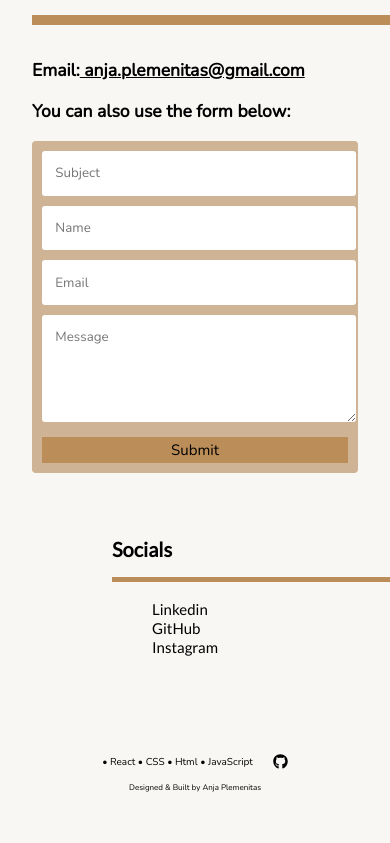
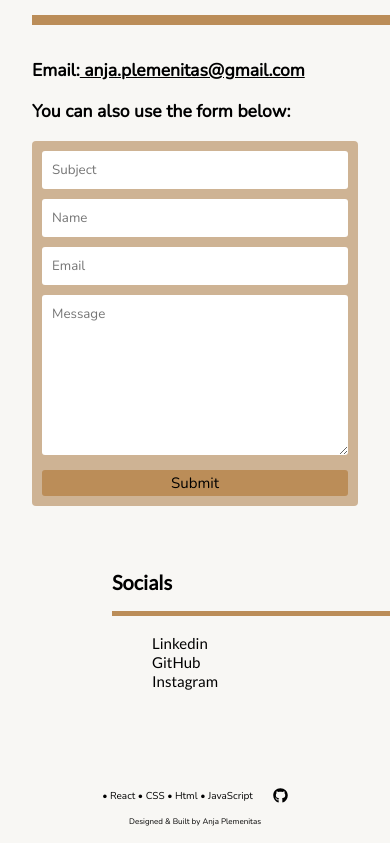
Before and after one commit to anjaplemenitas/react-portfolio, a React (Create React App) app: page / in a window 390 px wide. Shown: the part 1622-2465 px from the top of the page. Before the commit the page ends 2431 px from the top, so only its background shows below. Built offline with nearby package versions, Linux system fonts and the light colour scheme; the HTML template or start-up script is replaced by a standard one; a web font is replaced by a local one.

Commit message:
mobile responsivnes form fixed

```diff
--- a/src/components/contact/Contact.js
+++ b/src/components/contact/Contact.js
@@ -37,8 +37,8 @@ export const Contact = () => {
           <a href="anja.plemenitas@gmail.com"> anja.plemenitas@gmail.com</a>
         </h3>
         <h3>You can also use the form below:</h3>
-        <form ref={form} onSubmit={sendEmail}>
-          <div className="container-form">
+        <form ref={form} onSubmit={sendEmail} className="container-form">
+          {/* <div className="container-form"> */}
           <div className="form-input">
             <div className="text-input">
               <label>
@@ -64,7 +64,7 @@ export const Contact = () => {
           <button type="submit" value="Submit">
             Submit
           </button>
-          </div>
+          {/* </div> */}
         </form>
       </div>
 
--- a/src/components/contact/contact.css
+++ b/src/components/contact/contact.css
@@ -26,19 +26,17 @@
 .container-form {
   background-color: var(--c-lightbrown);
   padding: 10px;
-  max-width: 41rem;
   display: flex;
   flex-direction: column;
   align-items: flex-end;
   border-radius: 4px;
 }
-
 .container-form > .form-input {
   display: flex;
-  flex-direction: row;
   gap: 10px;
   justify-content: space-between;
   padding-bottom: 10px;
+  text-align: center;
 }
 
 .text-input {
@@ -49,18 +47,20 @@
 
 .text-input > label > input {
   border: 0;
-  padding: 1em;
+  padding: 10px;
   border-radius: 3px;
-  width: 17rem;
   font-family: var(--f-thin);
+  width: 100%;
+  box-sizing: border-box;
 }
 
 .text-area-input > label > textarea {
-  border: 0;
-  padding: 1em;
+  width: 100%;
+  border: 0px;
+  padding: 10px;
   border-radius: 3px;
-  width: 20rem;
-  height: 83%;
+  height: 10rem;
+  box-sizing: border-box;
   font-family: var(--f-thin);
 }
 
@@ -71,6 +71,7 @@
   background-color: var(--c-brown);
   padding: 3px 25px;
   border: 0;
+  border-radius: 3px;
 }
 
 .container-form > button:hover {
@@ -114,14 +115,14 @@ li > a:hover {
   .container-form > .form-input {
     flex-direction: column;
   }
-  .text-input > label > input {
+  /* .text-input > label > input {
     width: 94%;
-  }
+  } */
 
-  .text-area-input > label > textarea {
+  /* .text-area-input > label > textarea {
     width: 94%;
     height: 5rem;
-  }
+  } */
 }
 
 @media screen and (max-width: 600px) {
```
Lines whose indentation alone changed are shown as unchanged.
